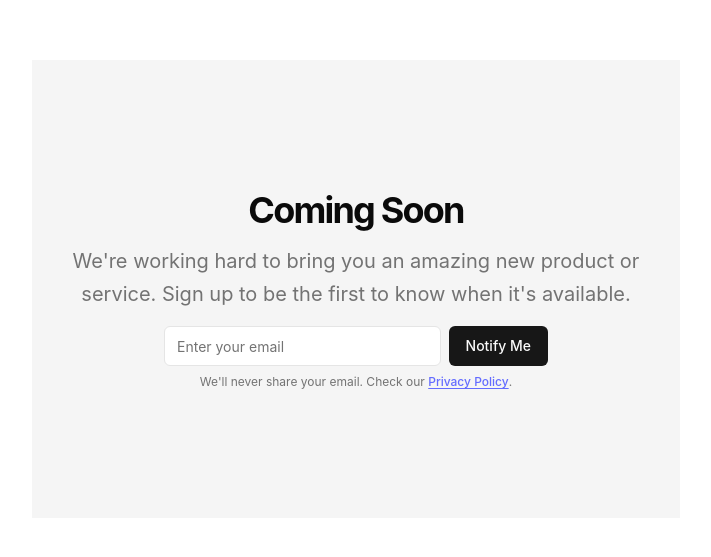
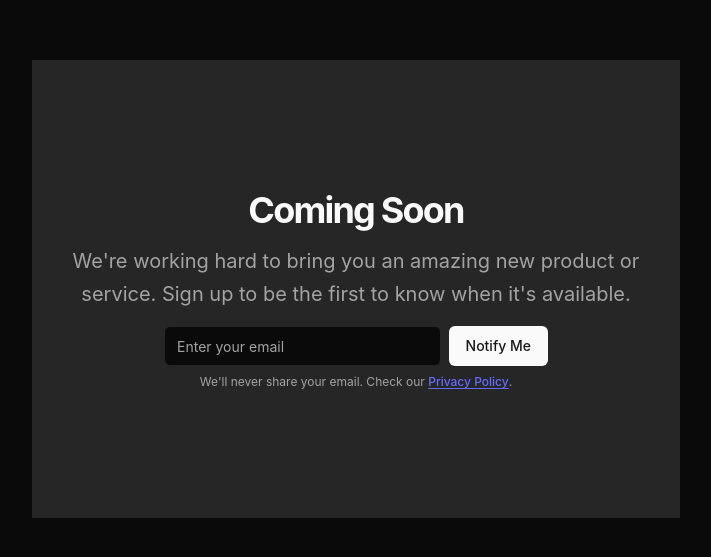
Before and after one commit to sibteali786/vxtraders, a React (Vite) app in the folder packages/frontend/: page / in a window 1280 px wide. Shown: the part 111-668 px from the top of the page, without its empty margins (284-995 px from the left). Built offline with nearby package versions, Linux system fonts and the light colour scheme.

Commit message:
feat: enabling dark mode as default

```diff
--- a/packages/frontend/src/App.tsx
+++ b/packages/frontend/src/App.tsx
@@ -1,12 +1,13 @@
 import './App.css'
 import './globals.css'
 import { ComingSoon } from "./components/coming-soon"
+import { ThemeProvider } from "@/components/theme-provider"
 
 function App() {
   return (
-    <>
+    <ThemeProvider defaultTheme="dark" storageKey="vite-ui-theme">
       <ComingSoon />
-    </>
+    </ThemeProvider>
   )
 }
 
--- /dev/null
+++ b/packages/frontend/src/components/theme-provider.tsx
@@ -0,0 +1,73 @@
+import { createContext, useContext, useEffect, useState } from "react"
+
+type Theme = "dark" | "light" | "system"
+
+type ThemeProviderProps = {
+  children: React.ReactNode
+  defaultTheme?: Theme
+  storageKey?: string
+}
+
+type ThemeProviderState = {
+  theme: Theme
+  setTheme: (theme: Theme) => void
+}
+
+const initialState: ThemeProviderState = {
+  theme: "system",
+  setTheme: () => null,
+}
+
+const ThemeProviderContext = createContext<ThemeProviderState>(initialState)
+
+export function ThemeProvider({
+  children,
+  defaultTheme = "system",
+  storageKey = "vite-ui-theme",
+  ...props
+}: ThemeProviderProps) {
+  const [theme, setTheme] = useState<Theme>(
+    () => (localStorage.getItem(storageKey) as Theme) || defaultTheme
+  )
+
+  useEffect(() => {
+    const root = window.document.documentElement
+
+    root.classList.remove("light", "dark")
+
+    if (theme === "system") {
+      const systemTheme = window.matchMedia("(prefers-color-scheme: dark)")
+        .matches
+        ? "dark"
+        : "light"
+
+      root.classList.add(systemTheme)
+      return
+    }
+
+    root.classList.add(theme)
+  }, [theme])
+
+  const value = {
+    theme,
+    setTheme: (theme: Theme) => {
+      localStorage.setItem(storageKey, theme)
+      setTheme(theme)
+    },
+  }
+
+  return (
+    <ThemeProviderContext.Provider {...props} value={value}>
+      {children}
+    </ThemeProviderContext.Provider>
+  )
+}
+
+export const useTheme = () => {
+  const context = useContext(ThemeProviderContext)
+
+  if (context === undefined)
+    throw new Error("useTheme must be used within a ThemeProvider")
+
+  return context
+}
```
